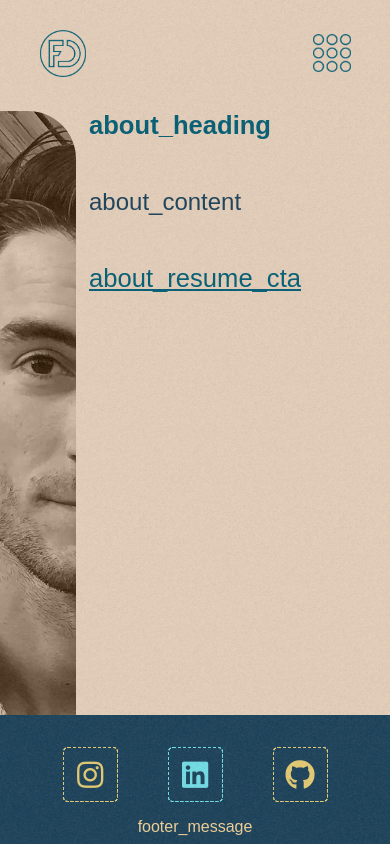
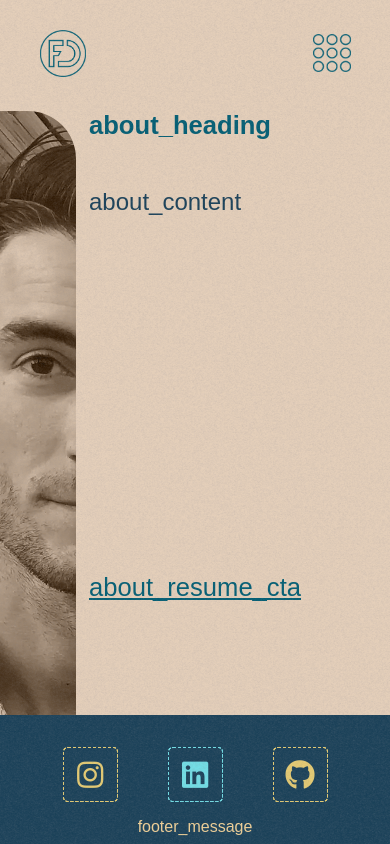
Before and after one commit to Florian-Denis-Dev/portfolio, a React (Create React App) app: page /about in a window 390 px wide. Built offline with nearby package versions, Linux system fonts and the light colour scheme; what i18next-xhr-backend would draw is missing.

Commit message:
fix about

```diff
--- a/src/style/about.scss
+++ b/src/style/about.scss
@@ -44,6 +44,8 @@
 			}
 			@include respond (smaller) {
 				font-size: 1.5em;
+				overflow-y: auto;
+				height: 40vh;
 			}
 		}
 	}
--- a/src/style/index.css
+++ b/src/style/index.css
@@ -369,6 +369,8 @@ body {
 @media (max-width: 425px) {
   .about .about-text p {
     font-size: 1.5em;
+    overflow-y: auto;
+    height: 40vh;
   }
 }
 
```
Also changed, not shown: 1 other file (tests, documents, lock files or other folders).
